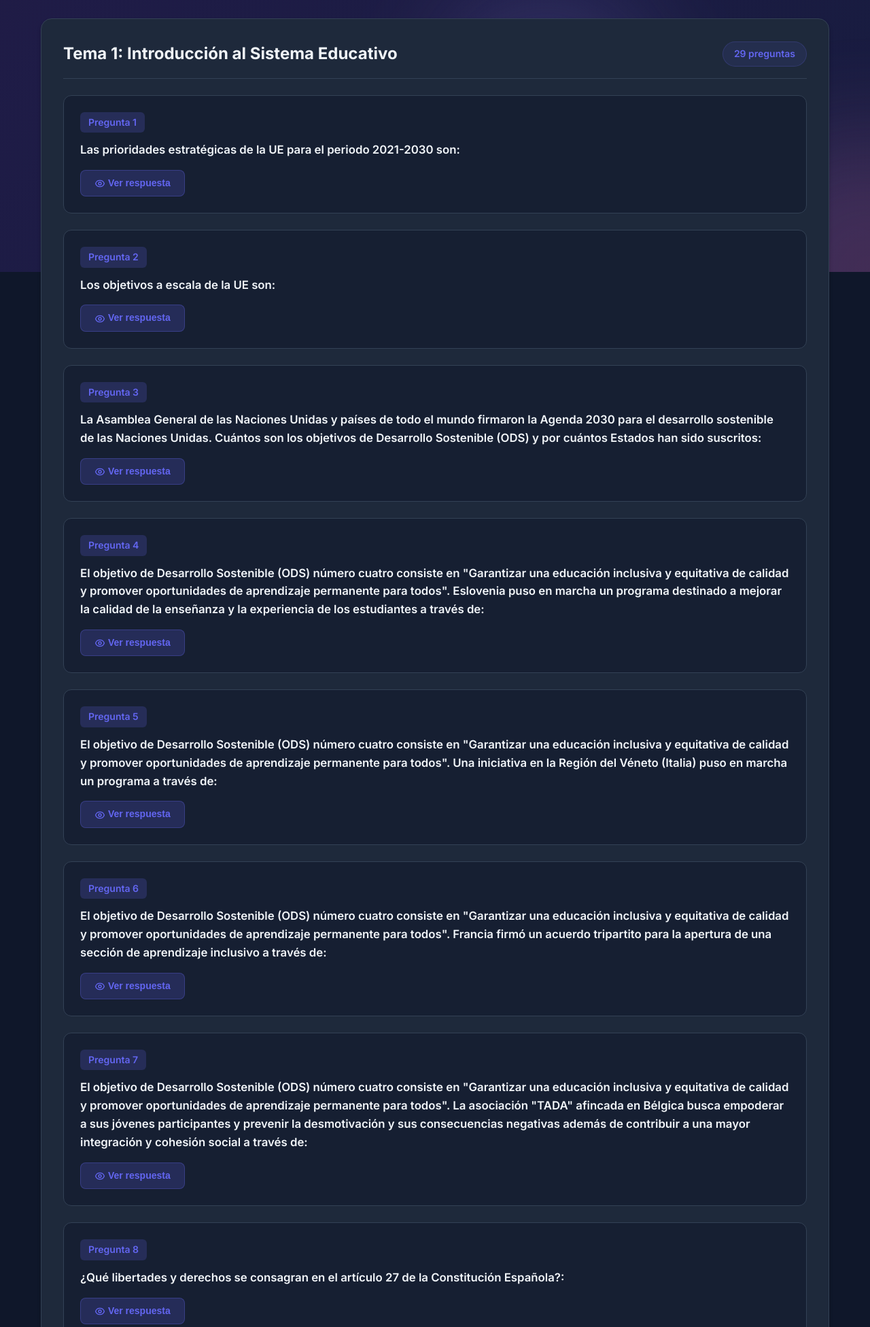
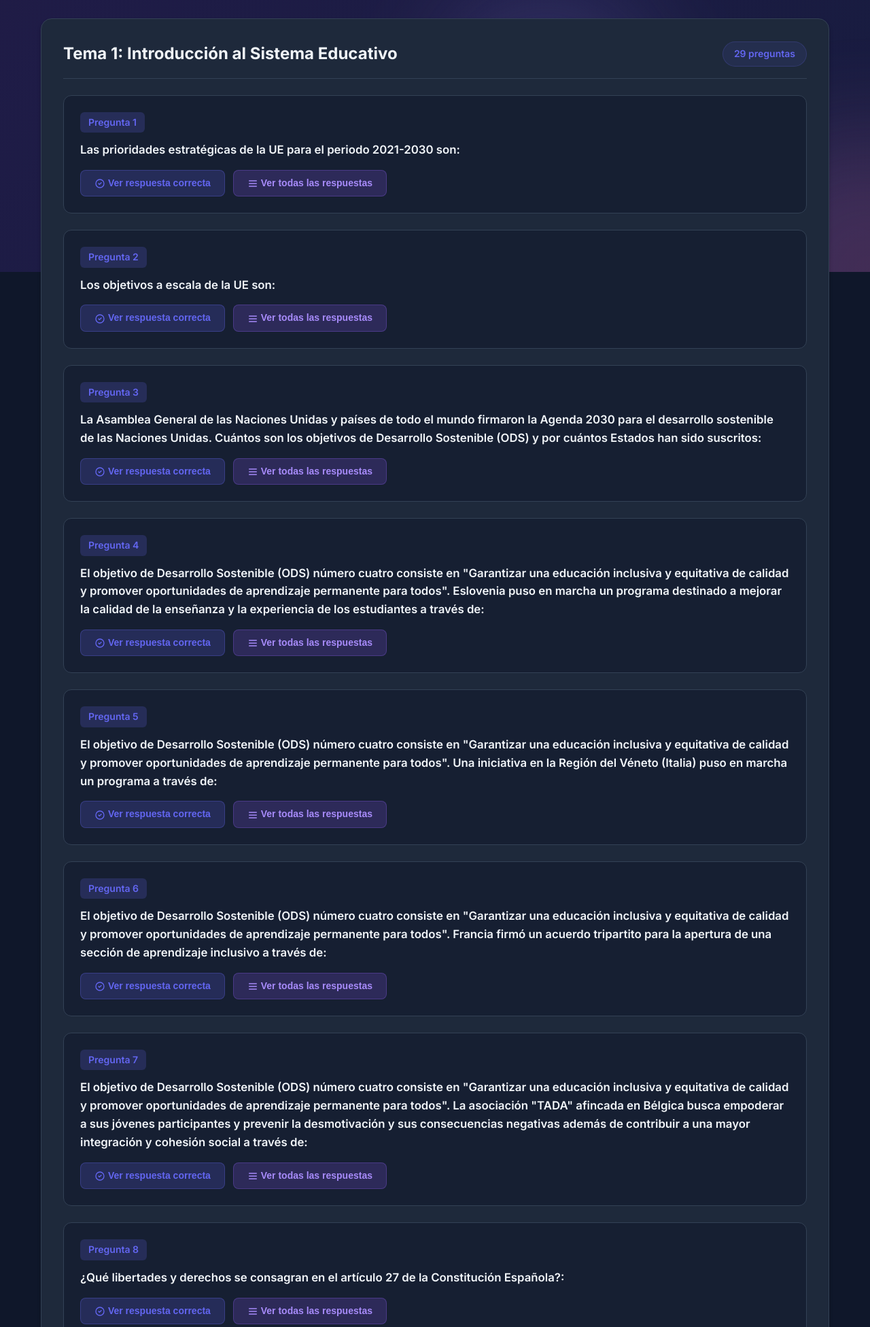
Before and after one commit to dejaimenpax/app-examenes, a Flask app: page /bateria-preguntas in a window 1280 px wide. Shown: the part 400-2352 px from the top of the page at 68% size. Run offline with Flask 3, Linux system fonts and the light colour scheme.

Commit message:
Enhance question display with toggle options and improved styling for answers

```diff
--- a/templates/bateria.html
+++ b/templates/bateria.html
@@ -120,6 +120,25 @@
             margin-bottom: 16px;
         }
 
+        .opciones-lista {
+            margin-top: 12px;
+            display: none;
+        }
+
+        .opciones-lista.visible {
+            display: block;
+        }
+
+        .opcion-item {
+            background: rgba(30, 41, 59, 0.7);
+            border: 1px solid var(--border-color);
+            border-radius: 8px;
+            padding: 12px 16px;
+            margin-bottom: 8px;
+            color: var(--text-primary);
+            line-height: 1.6;
+        }
+
         .respuesta-correcta {
             background: rgba(16, 185, 129, 0.15);
             border: 1px solid rgba(16, 185, 129, 0.3);
@@ -147,6 +166,12 @@
             line-height: 1.6;
         }
 
+        .botones-pregunta {
+            display: flex;
+            gap: 12px;
+            flex-wrap: wrap;
+        }
+
         .btn-toggle-respuesta {
             padding: 10px 20px;
             background: rgba(99, 102, 241, 0.2);
@@ -161,6 +186,23 @@
 
         .btn-toggle-respuesta:hover {
             background: rgba(99, 102, 241, 0.3);
+            transform: translateY(-2px);
+        }
+
+        .btn-toggle-opciones {
+            padding: 10px 20px;
+            background: rgba(139, 92, 246, 0.2);
+            border: 1px solid rgba(139, 92, 246, 0.3);
+            color: #a78bfa;
+            border-radius: 8px;
+            cursor: pointer;
+            font-weight: 600;
+            font-size: 0.875rem;
+            transition: all 0.3s ease;
+        }
+
+        .btn-toggle-opciones:hover {
+            background: rgba(139, 92, 246, 0.3);
             transform: translateY(-2px);
         }
 
@@ -270,17 +312,38 @@
 
                     let preguntasHTML = '';
                     tema.preguntas.forEach((pregunta, index) => {
+                        // Generar opciones HTML
+                        let opcionesHTML = '';
+                        const letras = ['a)', 'b)', 'c)', 'd)'];
+                        pregunta.opciones.forEach((opcion, opcionIndex) => {
+                            opcionesHTML += `<div class="opcion-item"><strong>${letras[opcionIndex]}</strong> ${opcion}</div>`;
+                        });
+
                         preguntasHTML += `
                             <div class="pregunta-item">
                                 <div class="pregunta-numero">Pregunta ${index + 1}</div>
                                 <div class="pregunta-texto">${pregunta.pregunta}</div>
-                                <button class="btn-toggle-respuesta" onclick="toggleRespuesta(${temaIndex}, ${index})">
-                                    <svg width="16" height="16" viewBox="0 0 24 24" fill="none" xmlns="http://www.w3.org/2000/svg" style="display: inline-block; vertical-align: middle;">
-                                        <path d="M15 12a3 3 0 11-6 0 3 3 0 016 0z" stroke="currentColor" stroke-width="2" stroke-linecap="round" stroke-linejoin="round"/>
-                                        <path d="M2.458 12C3.732 7.943 7.523 5 12 5c4.478 0 8.268 2.943 9.542 7-1.274 4.057-5.064 7-9.542 7-4.477 0-8.268-2.943-9.542-7z" stroke="currentColor" stroke-width="2" stroke-linecap="round" stroke-linejoin="round"/>
-                                    </svg>
-                                    Ver respuesta
-                                </button>
+
+                                <div class="botones-pregunta">
+                                    <button class="btn-toggle-respuesta" onclick="toggleRespuestaCorrecta(${temaIndex}, ${index})">
+                                        <svg width="16" height="16" viewBox="0 0 24 24" fill="none" xmlns="http://www.w3.org/2000/svg" style="display: inline-block; vertical-align: middle;">
+                                            <path d="M9 12l2 2 4-4m6 2a9 9 0 11-18 0 9 9 0 0118 0z" stroke="currentColor" stroke-width="2" stroke-linecap="round" stroke-linejoin="round"/>
+                                        </svg>
+                                        Ver respuesta correcta
+                                    </button>
+
+                                    <button class="btn-toggle-opciones" onclick="toggleTodasOpciones(${temaIndex}, ${index})">
+                                        <svg width="16" height="16" viewBox="0 0 24 24" fill="none" xmlns="http://www.w3.org/2000/svg" style="display: inline-block; vertical-align: middle;">
+                                            <path d="M4 6h16M4 12h16M4 18h16" stroke="currentColor" stroke-width="2" stroke-linecap="round" stroke-linejoin="round"/>
+                                        </svg>
+                                        Ver todas las respuestas
+                                    </button>
+                                </div>
+
+                                <div class="opciones-lista" id="opciones-${temaIndex}-${index}">
+                                    ${opcionesHTML}
+                                </div>
+
                                 <div class="respuesta-correcta" id="respuesta-${temaIndex}-${index}">
                                     <div class="respuesta-label">
                                         <svg width="20" height="20" viewBox="0 0 24 24" fill="none" xmlns="http://www.w3.org/2000/svg">
@@ -288,7 +351,7 @@
                                         </svg>
                                         Respuesta correcta:
                                     </div>
-                                    <div class="respuesta-texto">${pregunta.opciones[pregunta.respuesta_correcta]}</div>
+                                    <div class="respuesta-texto"><strong>${letras[pregunta.respuesta_correcta]}</strong> ${pregunta.opciones[pregunta.respuesta_correcta]}</div>
                                 </div>
                             </div>
                         `;
@@ -315,9 +378,14 @@
             }
         });
 
-        function toggleRespuesta(temaIndex, preguntaIndex) {
+        function toggleRespuestaCorrecta(temaIndex, preguntaIndex) {
             const respuestaDiv = document.getElementById(`respuesta-${temaIndex}-${preguntaIndex}`);
             respuestaDiv.classList.toggle('visible');
+        }
+
+        function toggleTodasOpciones(temaIndex, preguntaIndex) {
+            const opcionesDiv = document.getElementById(`opciones-${temaIndex}-${preguntaIndex}`);
+            opcionesDiv.classList.toggle('visible');
         }
     </script>
 </body>
```
